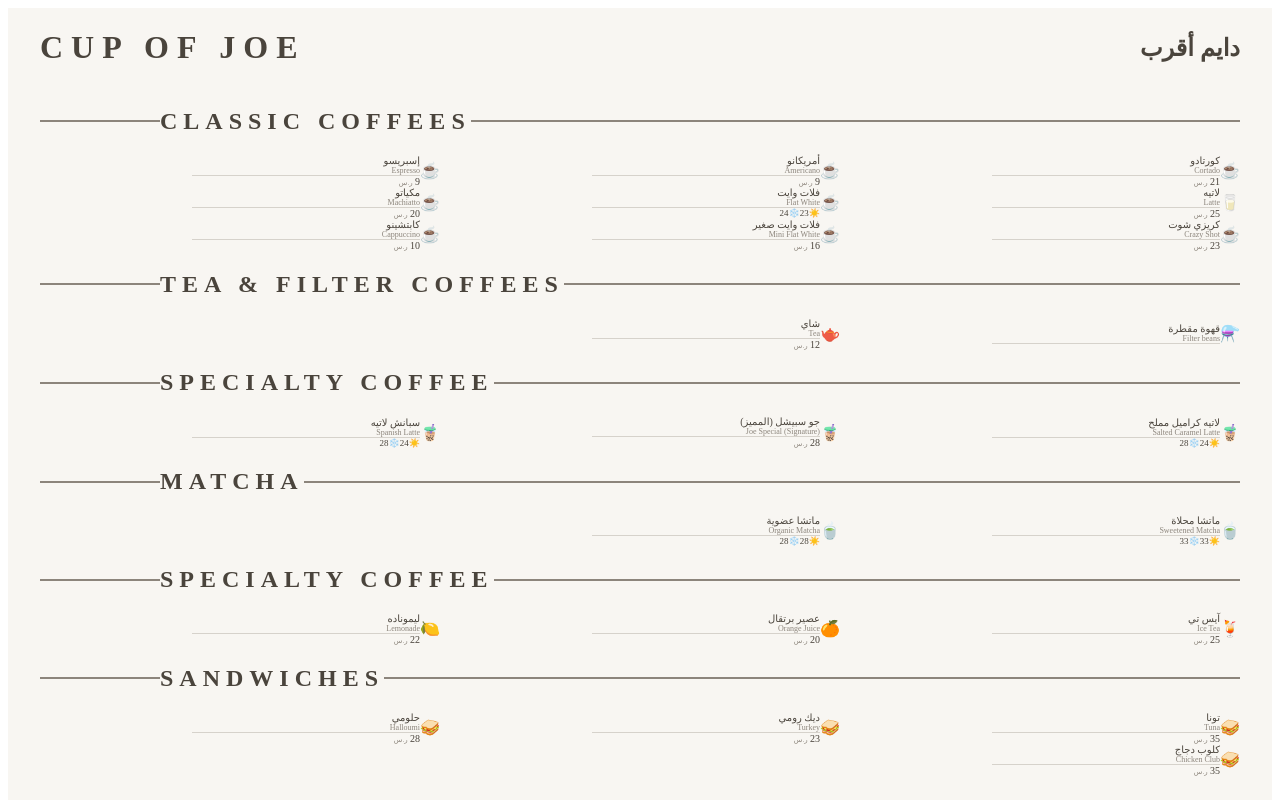
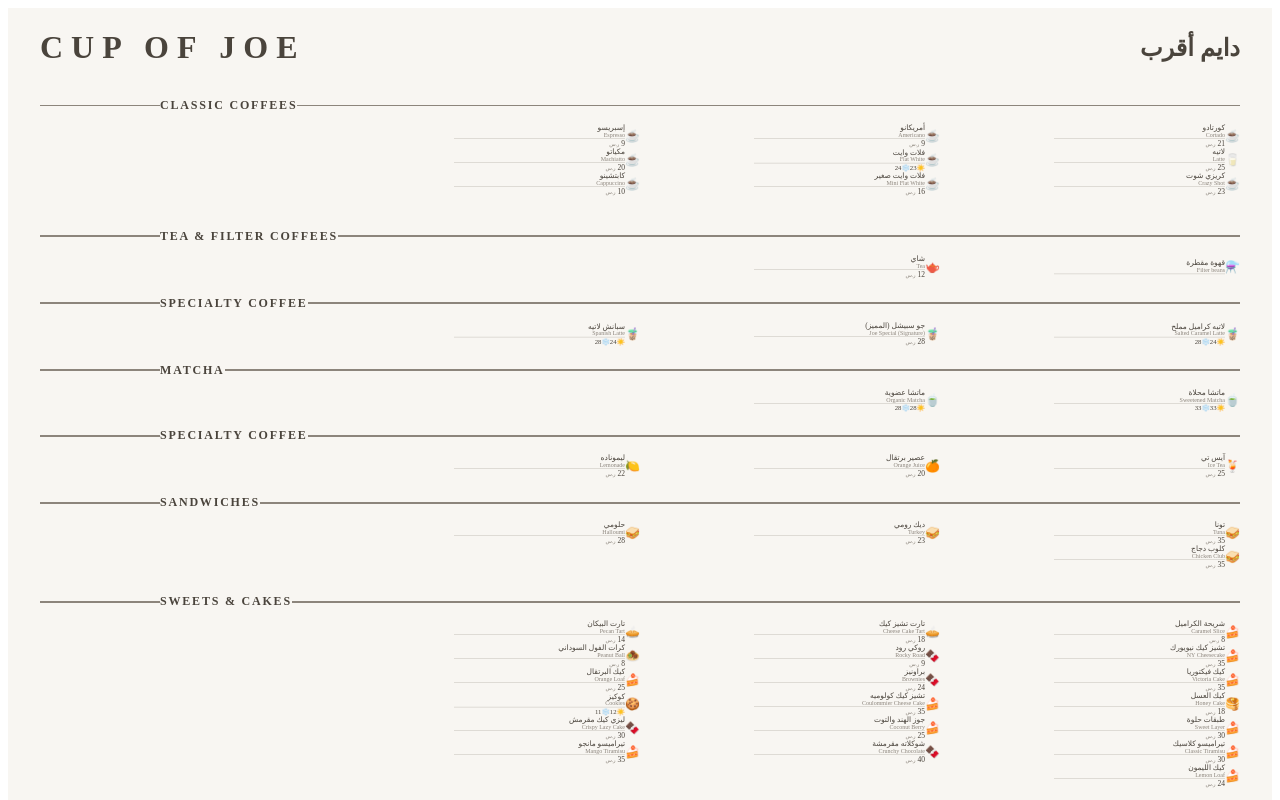
Before and after one commit to MishalTouhiri/cup-of-joe, a Next.js app: page / in a window 1280 px wide. Shown: the top 800 px of the page. Built offline with nearby package versions, Linux system fonts and the light colour scheme.

Commit message:
commit 4111

```diff
--- a/src/components/MenuCategory.jsx
+++ b/src/components/MenuCategory.jsx
@@ -3,31 +3,31 @@
 
 export default function MenuCategory({ title, items }) {
   return (
-    <section className="mb-10 w-full">
+    <section className="mb-10 w-full overflow-hidden">
 
-   {/* العنوان مع توزيع 10% خط - نص - باقي السطر خط */}
-      <div className="flex items-center w-full mb-8">
+      {/* 1. تصغير العنوان العلوي في الشاشات الصغيرة */}
+      <div className="flex items-center w-full mb-6 md:mb-8">
 
-        {/* الخط الأول (على اليمين) يمثل مسافة بسيطة (10% تقريباً) */}
-        <div className="w-[10%] h-[2px] bg-[#8c857c] shrink-0"></div>
+        {/* الخط الأول */}
+        <div className="w-[10%] h-[1.5px] md:h-[2px] bg-[#8c857c] shrink-0"></div>
 
-       {/* العنوان - قمنا بتكبير الخط text-lg وزيادة المسافة الجانبية px-8 */}
-        <h2 className="text-[#4a443c] font-bold tracking-[0.25em] text-lg px-8 uppercase whitespace-nowrap">
+        {/* العنوان: نص صغير في الجوال (text-sm) وكبير في الكمبيوتر (text-lg) */}
+        <h2 className="text-[#4a443c] font-bold tracking-[0.15em] md:tracking-[0.25em] text-[12px] sm:text-sm md:text-lg px-3 md:px-8 uppercase whitespace-nowrap">
           {title}
         </h2>
 
-        {/* الخط الثاني (على اليسار) يمتد ليغطي باقي العرض بنسبة 90% تقريباً */}
-        <div className="flex-1 h-[2px] bg-[#8c857c]"></div>
+        {/* الخط الثاني */}
+        <div className="flex-1 h-[1.5px] md:h-[2px] bg-[#8c857c]"></div>
       </div>
 
- {/* الشبكة ثابتة 3 أعمدة */}
-      {/* استخدمنا gap-x-2 للشاشات الصغيرة و gap-x-12 للكبيرة لتقليل التداخل */}
-      <div   dir="rtl"
-        className="grid grid-cols-3 gap-x-2 md:gap-x-12 gap-y-10 w-full"
+      {/* 2. تصغير الأقسام (الشبكة) بنسبة 30% تقريباً في الشاشات الصغيرة */}
+      <div
+        dir="rtl"
+        className="grid grid-cols-3 gap-x-1 md:gap-x-12 gap-y-6 md:gap-y-10 w-full
+                   origin-top-right scale-[0.75] sm:scale-90 md:scale-100 transition-transform"
       >
         {items.map((item, index) => (
           <div key={index} className="flex justify-start w-full min-w-0">
-             {/* MenuItem يحتاج لتعديل بسيط ليتناسب مع المساحة المتاحة */}
             <MenuItem {...item} />
           </div>
         ))}
```
